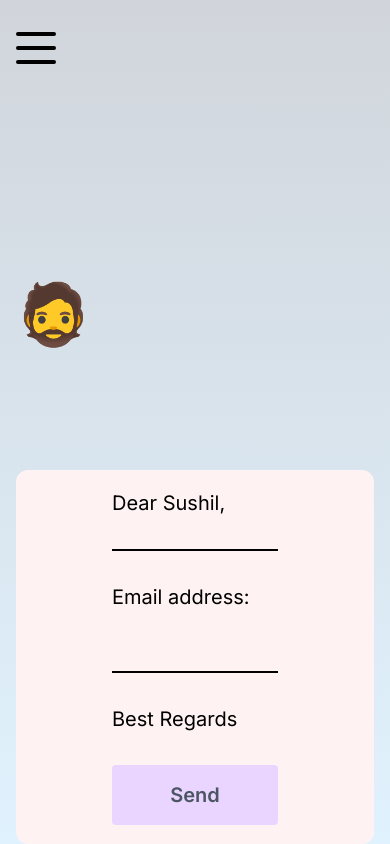
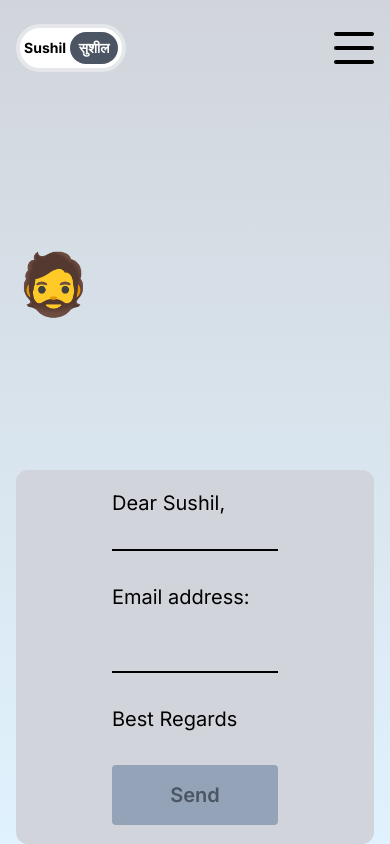
Before and after one commit to sudulal123/portfolio-template, a Next.js app: page /contact in a window 390 px wide. Built offline with nearby package versions, Linux system fonts and the light colour scheme.

Commit message:
20_Personalize_website_contact_section "unfinished"

```diff
--- a/src/app/contact/page.jsx
+++ b/src/app/contact/page.jsx
@@ -42,10 +42,11 @@ const ContactPage = () => {
             animate={{y:"0%"}}
             transition={{duration:1}}
         >
-            <div className="h-full flex flex-col lg:flex-row px-4 sm:px-8 md:px-12 lg:px-20 xl_px-48">
+            <div className="h-full flex flex-col lg:flex-row px-4 sm:px-8 md:px-12 lg:px-20 xl:px-48">
 
                 {/*TEXT AREA*/}
                 <div className="h-1/2 lg:h-full lg:w-1/2 flex items-center justify-center text-6xl">
+                    🧔
                     <div>
                         {text.split("").map((letter, index) => (
                         <motion.span
@@ -61,30 +62,34 @@ const ContactPage = () => {
                             {letter}
                         </motion.span>
                     ))}
-                    🧔
+
                     </div>
                 </div>
                 {/*FORM AREA*/}
                 <form
                     onSubmit={sendEmail}
                     ref={form}
-                    className="h-1/2 lg:h-full lg:w-1/2 bg-red-50 rounded-xl text-xl flex flex-col gap-8 justify-center p-24"
+                    className="h-1/2 lg:h-full lg:w-1/2 bg-gray-300 rounded-xl text-xl flex flex-col gap-8 outline-none justify-center p-24"
                 >
                     <span>Dear Sushil,</span>
                     <textarea
                         rows={6}
+                        required
+                        name="user_message"
                         className="bg-transparent border-b-2 border-b-black outline-none resize-none"
-                        name="user_message"
+                        placeholder="I went to buy some camo pants but couldn’t find any."
                         />
                     <span>Email address:</span>
                     <input
+                        type="text"
                         name="user_email"
-                        type="text"
                         className="bg-transparent border-b-2 border-b-black outline-none"/>
                     <span>Best Regards</span>
-                    <button className="bg-purple-200 rounded font-semibold text-gray-600 p-4">
+                    <motion.button className="bg-slate-400 rounded font-semibold text-gray-600 p-4"
+                        whileHover={{ scale: 1.1 }}
+                        whileTap={{ scale: 0.9}}>
                         Send
-                    </button>
+                    </motion.button>
                         {error && (
                             <span className="text-red-600 font-semibold">
                                 Oops! Something went wrong!
--- a/src/app/portfolio/page.jsx
+++ b/src/app/portfolio/page.jsx
@@ -89,8 +89,8 @@ const PortfolioPage = () => {
                     <Link href="/contact">
                         <svg width="167.707" height="167.707">
                             <motion.path
-                                whileHover={{ scale: 1.2 }}
-                                whileTap={{ scale: 0.5 }}
+                                whileHover={{ scale: 0.5 }}
+                                whileTap={{ scale: 0.2 }}
                                 transition={{ type: "spring", stiffness: 400, damping: 17 }}
 
                                 fill="222221"
--- a/src/components/navbar.jsx
+++ b/src/components/navbar.jsx
@@ -73,8 +73,8 @@ const Navbar = () => {
         <div className="h-full flex items-center justify-between px-4 sm:px-8 md:px-12 lg:px-20 xl:px-48 text-xl gap-8">
 
             {/*NAME*/}
-            <div className="hidden md:flex gap-8 w-1/3 justify-center">
-                <Link href="/" className="border-4 border-color:inherit rounded-full text-sm bg-white p-1 font-bold flex items-center justify-center">
+            <div className="md:hidden lg:flex xl:w-1/3 justify-center">
+                <Link href="/" className="text-sm bg-white rounded-full border-4 border-color:inherit p-1 font-bold flex items-center justify-center">
                     <span className="text-black mr-1">Sushil</span>
                     <span className="w-12 h-8 rounded-full bg-gray-600 text-white flex items-center justify-center">सुशील</span>
                 </Link>
```
